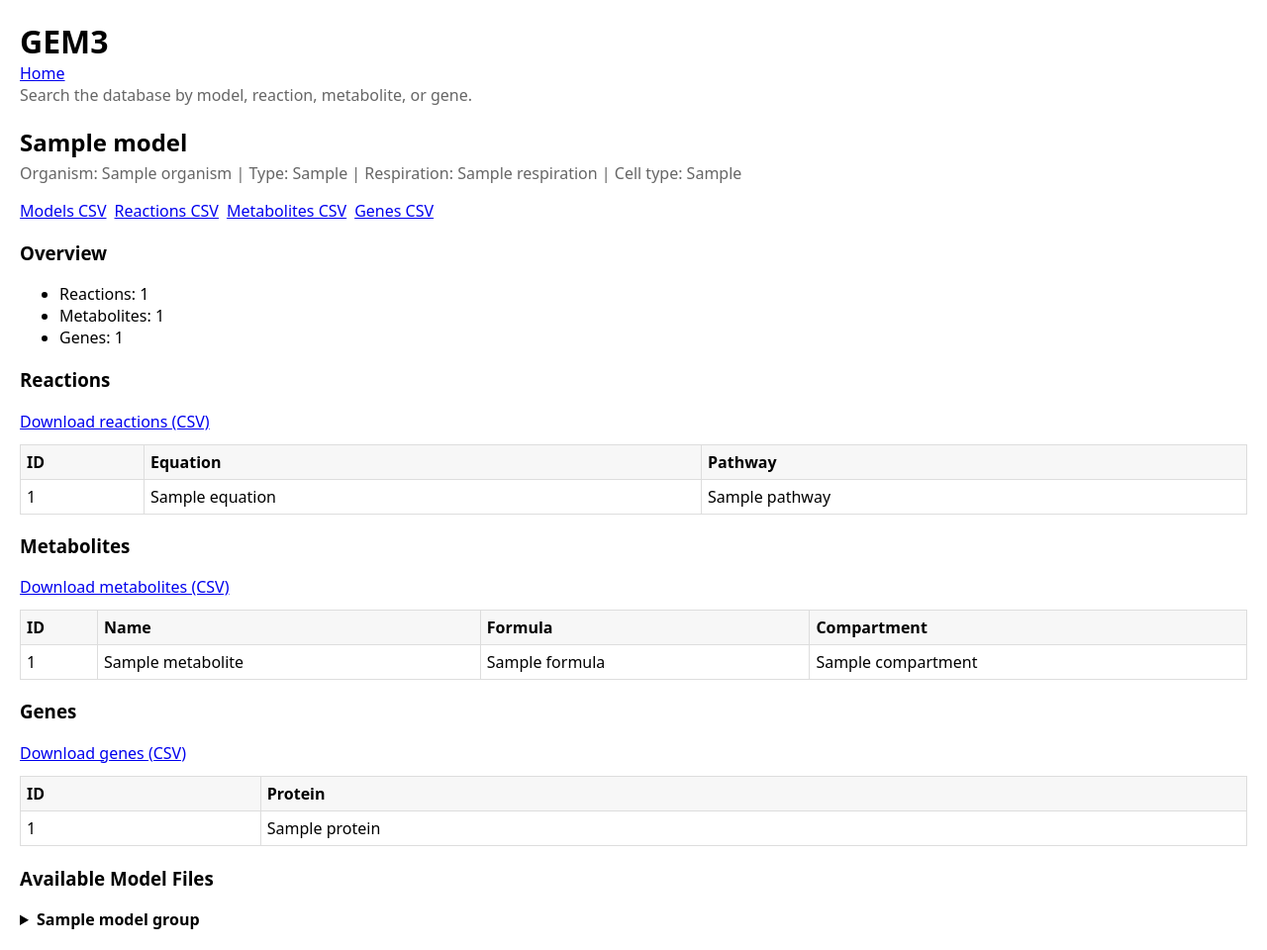
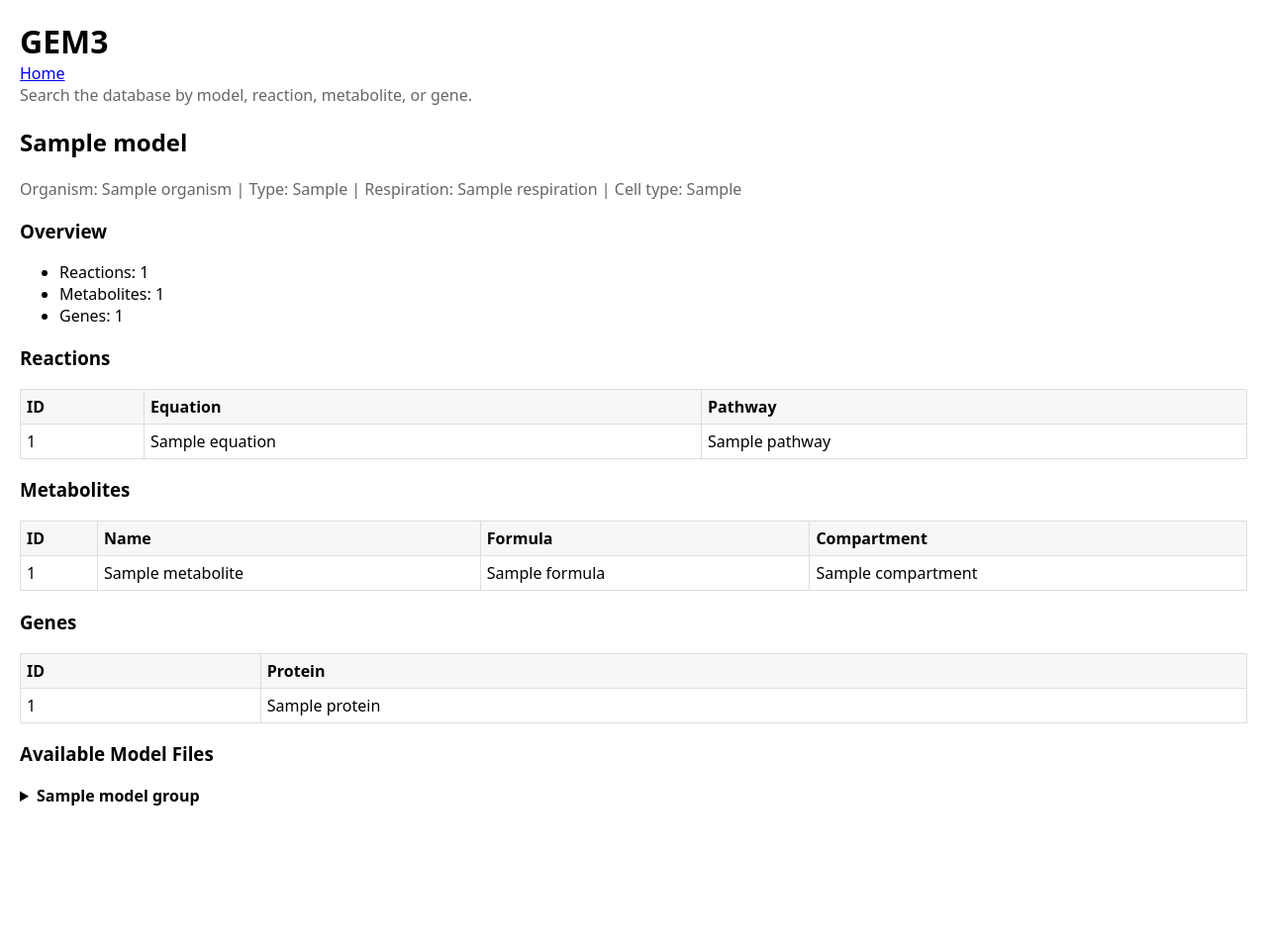
Before and after one commit to abzuniga22/gem3, a Flask app: template templates/model.html in a window 1280 px wide. Shown: the whole page at 99% size. After the commit the page ends 814 px from the top, so only its background shows below. Run offline with Flask 3, Linux system fonts and the light colour scheme; the template is opened without the code that fills it: most values are stand-ins (such as "Sample title", 1, 10 or a date in 2020).

Commit message:
Update model.html

```diff
--- a/templates/model.html
+++ b/templates/model.html
@@ -1,9 +1,8 @@
 {% extends 'base.html' %}
 {% block title %}Model {{ m['model'] }} – GEM3{% endblock %}
 {% block content %}
-<header class="page-header">
-  <h2 style="margin-bottom: .25rem;">{{ m['model'] }}</h2>
-  <p class="muted" style="margin-top: 0;">
+<h2>{{ m['model'] }}</h2>
+<p class="muted">
   Organism: {{ m['organism'] }} |
   Type: {{ m['pro_euk'] }} |
   Respiration: {{ m['respiration'] }} |
@@ -11,15 +10,6 @@
   {% set p = paper_url(m['model']) %}
   {% if p %} | Reference: <a href="{{ p }}" target="_blank" rel="noopener">paper</a>{% endif %}
 </p>
-
-  <!-- Quick tools: JSON + CSV exports -->
-  <nav class="toolbar" style="display:flex; gap:.5rem; flex-wrap: wrap; margin: .5rem 0 1rem;">
-    <a class="btn" href="{{ url_for('export_scope_csv', scope='model', q=m['model']) }}">Models CSV</a>
-    <a class="btn" href="{{ url_for('export_scope_csv', scope='reaction', q=m['model']) }}">Reactions CSV</a>
-    <a class="btn" href="{{ url_for('export_scope_csv', scope='metabolite', q=m['model']) }}">Metabolites CSV</a>
-    <a class="btn" href="{{ url_for('export_scope_csv', scope='gene', q=m['model']) }}">Genes CSV</a>
-  </nav>
-</header>
 
 <h3>Overview</h3>
 <ul>
@@ -29,16 +19,13 @@
 </ul>
 
 <h3>Reactions</h3>
-<p class="muted" style="margin:.25rem 0 .5rem;">
-  <a href="{{ url_for('export_scope_csv', scope='reaction', q=m['model']) }}">Download reactions (CSV)</a>
-</p>
 <table>
   <tr><th>ID</th><th>Equation</th><th>Pathway</th></tr>
   {% for r in reactions %}
   <tr>
     <td>{{ r['reaction_id'] | autolink }}</td>
-    <td>{{ r['equation'] | autolink }}</td>
-    <td>{{ r['pathway']  | autolink }}</td>
+    <td>{{ r['equation']   | autolink }}</td>
+    <td>{{ r['pathway']    | autolink }}</td>
   </tr>
   {% endfor %}
 </table>
@@ -46,26 +33,23 @@
   <div class="muted">
     Page {{ rpage }} of {{ rpages }}
     {% if rpage > 1 %}
-      <a href="{{ url_for('model_detail', model=m['model'], rpage=1,   mpage=mpage, gpage=gpage) }}">First</a>
+      <a href="{{ url_for('model_detail', model=m['model'], rpage=1,       mpage=mpage, gpage=gpage) }}">First</a>
       <a href="{{ url_for('model_detail', model=m['model'], rpage=rpage-1, mpage=mpage, gpage=gpage) }}">Prev</a>
     {% endif %}
     {% if rpage < rpages %}
       <a href="{{ url_for('model_detail', model=m['model'], rpage=rpage+1, mpage=mpage, gpage=gpage) }}">Next</a>
-      <a href="{{ url_for('model_detail', model=m['model'], rpage=rpages, mpage=mpage, gpage=gpage) }}">Last</a>
+      <a href="{{ url_for('model_detail', model=m['model'], rpage=rpages,  mpage=mpage, gpage=gpage) }}">Last</a>
     {% endif %}
   </div>
 {% endif %}
 
 <h3>Metabolites</h3>
-<p class="muted" style="margin:.25rem 0 .5rem;">
-  <a href="{{ url_for('export_scope_csv', scope='metabolite', q=m['model']) }}">Download metabolites (CSV)</a>
-</p>
 <table>
   <tr><th>ID</th><th>Name</th><th>Formula</th><th>Compartment</th></tr>
   {% for mt in metabolites %}
   <tr>
     <td>{{ mt['metabolite_id'] | autolink }}</td>
-    <td>{{ mt['name']  | autolink }}</td>
+    <td>{{ mt['name']          | autolink }}</td>
     <td>{{ mt['formula'] }}</td>
     <td>{{ mt['compartment'] }}</td>
   </tr>
@@ -75,26 +59,23 @@
   <div class="muted">
     Page {{ mpage }} of {{ mpages }}
     {% if mpage > 1 %}
-      <a href="{{ url_for('model_detail', model=m['model'], rpage=rpage, mpage=1,     gpage=gpage) }}">First</a>
-      <a href="{{ url_for('model_detail', model=m['model'], rpage=rpage, mpage=mpage-1, gpage=gpage) }}">Prev</a>
+      <a href="{{ url_for('model_detail', model=m['model'], rpage=rpage, mpage=1,        gpage=gpage) }}">First</a>
+      <a href="{{ url_for('model_detail', model=m['model'], rpage=rpage, mpage=mpage-1,  gpage=gpage) }}">Prev</a>
     {% endif %}
     {% if mpage < mpages %}
-      <a href="{{ url_for('model_detail', model=m['model'], rpage=rpage, mpage=mpage+1, gpage=gpage) }}">Next</a>
-      <a href="{{ url_for('model_detail', model=m['model'], rpage=rpage, mpage=mpages,  gpage=gpage) }}">Last</a>
+      <a href="{{ url_for('model_detail', model=m['model'], rpage=rpage, mpage=mpage+1,  gpage=gpage) }}">Next</a>
+      <a href="{{ url_for('model_detail', model=m['model'], rpage=rpage, mpage=mpages,   gpage=gpage) }}">Last</a>
     {% endif %}
   </div>
 {% endif %}
 
 <h3>Genes</h3>
-<p class="muted" style="margin:.25rem 0 .5rem;">
-  <a href="{{ url_for('export_scope_csv', scope='gene', q=m['model']) }}">Download genes (CSV)</a>
-</p>
 <table>
   <tr><th>ID</th><th>Protein</th></tr>
   {% for g in genes %}
   <tr>
     <td>{{ g['gene_id'] | autolink }}</td>
-    <td>{{ g['protein'] | autolink  }}</td>
+    <td>{{ g['protein'] | autolink }}</td>
   </tr>
   {% endfor %}
 </table>
@@ -112,8 +93,8 @@
   </div>
 {% endif %}
 
-<!-- Models download section (global binaries) -->
-<section style="margin-top:1.25rem;">
+<!-- Model file downloads (only .xml/.mat/.json) -->
+<section style="margin-top:1rem;">
   <h3>Available Model Files</h3>
   {% if model_groups %}
     {% for model_name, files in model_groups %}
@@ -127,7 +108,7 @@
       </details>
     {% endfor %}
   {% else %}
-    <p class="muted">No model files found. Add .xml/.mat/.json files to <code>static/models/</code> and redeploy.</p>
+    <p class="muted">No model files found. Add .xml/.mat/.json files to <code>static/models/</code>.</p>
   {% endif %}
 </section>
 {% endblock %}
```
Lines whose indentation alone changed are shown as unchanged.
